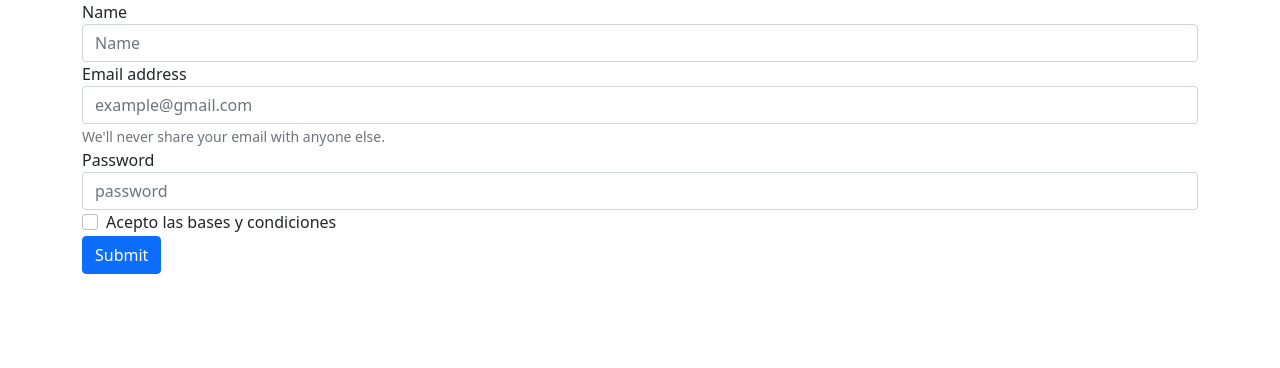
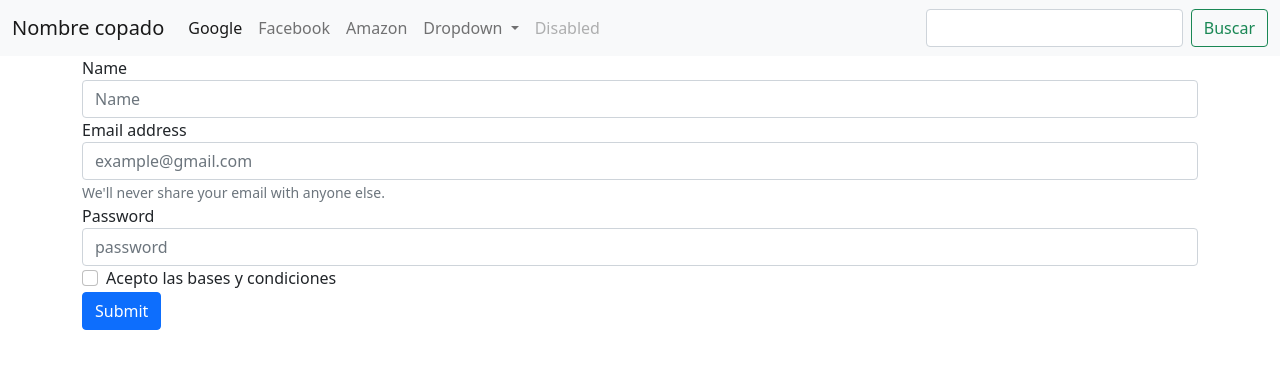
Before and after one commit to AlonsoHS21/Html_Css_JavaScript, a plain HTML site: page plataforma_5/clase_5/formulario/index.html in a window 1280 px wide. Drawn offline with nearby package versions, Linux system fonts and the light colour scheme.

Commit message:
05 - agregando un navbar y modificandola

```diff
--- a/plataforma_5/clase_5/formulario/index.html
+++ b/plataforma_5/clase_5/formulario/index.html
@@ -6,13 +6,51 @@
     <meta name="viewport" content="width=device-width, initial-scale=1.0">
     <link href="https://cdn.jsdelivr.net/npm/bootstrap@5.0.0-beta1/dist/css/bootstrap.min.css" rel="stylesheet"
         integrity="sha384-giJF6kkoqNQ00vy+HMDP7azOuL0xtbfIcaT9wjKHr8RbDVddVHyTfAAsrekwKmP1" crossorigin="anonymous">
-    <script src="https://cdn.jsdelivr.net/npm/bootstrap@5.0.0-beta1/dist/js/bootstrap.bundle.min.js"
-        integrity="sha384-ygbV9kiqUc6oa4msXn9868pTtWMgiQaeYH7/t7LECLbyPA2x65Kgf80OJFdroafW"
-        crossorigin="anonymous"></script>
     <title>Formulario</title>
 </head>
 
 <body>
+
+    <nav class="navbar navbar-expand-lg navbar-light bg-light">
+        <div class="container-fluid">
+          <a class="navbar-brand" href="#">Nombre copado</a>
+          <button class="navbar-toggler" type="button" data-bs-toggle="collapse" data-bs-target="#navbarSupportedContent" aria-controls="navbarSupportedContent" aria-expanded="false" aria-label="Toggle navigation">
+            <span class="navbar-toggler-icon"></span>
+          </button>
+          <div class="collapse navbar-collapse" id="navbarSupportedContent">
+            <ul class="navbar-nav me-auto mb-2 mb-lg-0">
+              <li class="nav-item">
+                <a class="nav-link active" aria-current="page" href="https:\\google.com" target="_blank">Google</a>
+              </li>
+              <li class="nav-item">
+                <a class="nav-link" href="https:\\facebook.com" target="_blank">Facebook</a>
+              </li>
+              <li class="nav-item">
+                <a class="nav-link" href="https:\\amazon.com" target="_blank">Amazon</a>
+              </li>
+              <li class="nav-item dropdown">
+                <a class="nav-link dropdown-toggle" href="#" id="navbarDropdown" role="button" data-bs-toggle="dropdown" aria-expanded="false">
+                  Dropdown
+                </a>
+                <ul class="dropdown-menu" aria-labelledby="navbarDropdown">
+                  <li><a class="dropdown-item" href="#">Action</a></li>
+                  <li><a class="dropdown-item" href="#">Another action</a></li>
+                  <li><hr class="dropdown-divider"></li>
+                  <li><a class="dropdown-item" href="#">Something else here</a></li>
+                </ul>
+              </li>
+              <li class="nav-item">
+                <a class="nav-link disabled" href="#" tabindex="-1" aria-disabled="true">Disabled</a>
+              </li>
+            </ul>
+            <form class="d-flex">
+              <input class="form-control me-2" type="search" aria-label="Search">
+              <button class="btn btn-outline-success" type="submit">Buscar</button>
+            </form>
+          </div>
+        </div>
+      </nav>
+
     <div class="container">
         <form action="https://formspree.io/f/xjvppbpr" method="post">
             <div class="form-group">
@@ -35,6 +73,8 @@
             <button type="submit" class="btn btn-primary">Submit</button>
         </form>
     </div>
+
+    <script src="https://cdn.jsdelivr.net/npm/bootstrap@5.0.0-beta1/dist/js/bootstrap.bundle.min.js" integrity="sha384-ygbV9kiqUc6oa4msXn9868pTtWMgiQaeYH7/t7LECLbyPA2x65Kgf80OJFdroafW" crossorigin="anonymous"></script>
 </body>
 
 </html>
```
